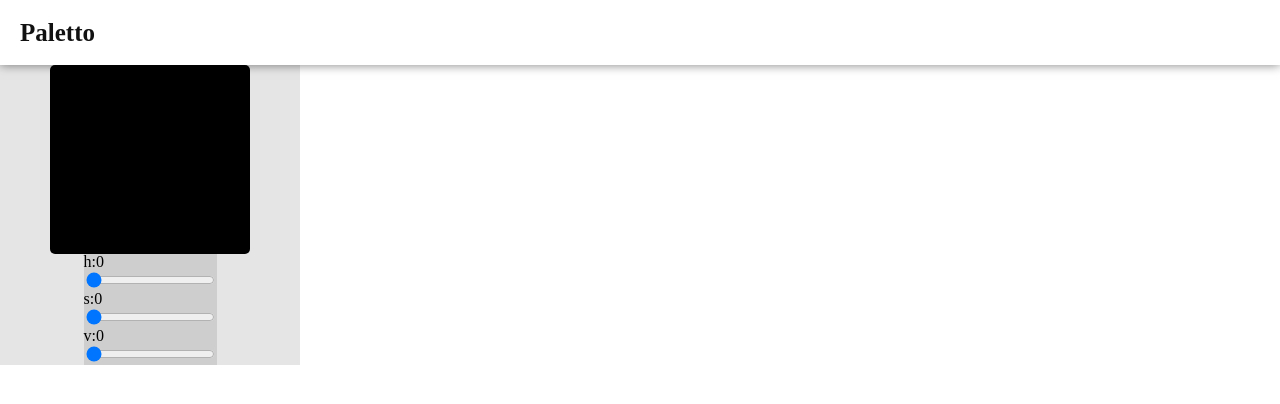
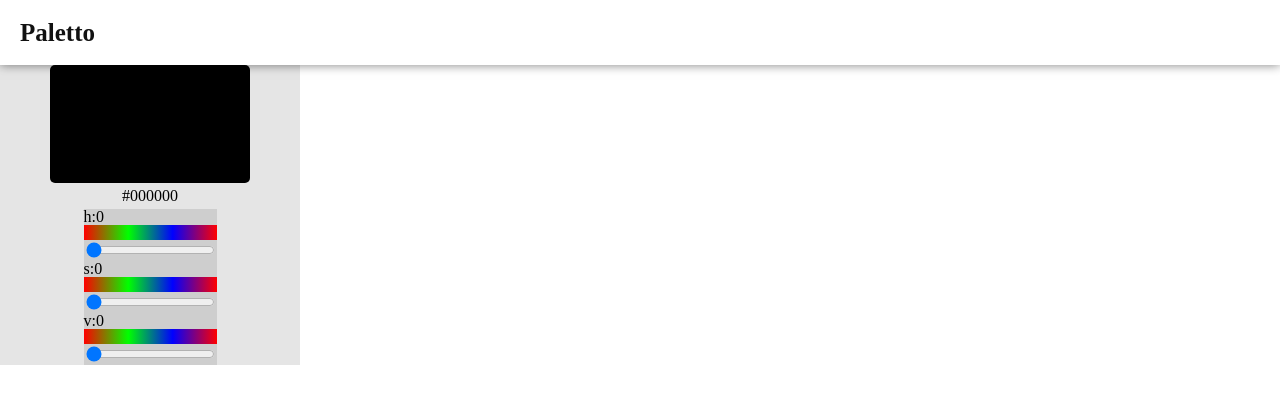
Before and after one commit to pengooseDev/paletto, a React (Create React App) app: page / in a window 1280 px wide. Shown: the top 404 px of the page. Built offline with nearby package versions, Linux system fonts and the light colour scheme.

Commit message:
feat: add HueDisplay

```diff
--- a/src/Components/ColorPicker.tsx
+++ b/src/Components/ColorPicker.tsx
@@ -41,6 +41,17 @@ const ColorHandler = styled.div`
     background: rgba(0, 0, 0, 0.1);
 `;
 
+/* ColorName */
+const ColorName = styled.div`
+    padding: 5px;
+`;
+
+const HueDisplay = styled.div`
+    background: linear-gradient(90deg, #ff0000, #00ff00, #0000ff, #ff0000);
+    height: 15px;
+    width: 100%;
+`;
+
 const ColorPicker = () => {
     const [color, setColor] = useRecoilState(HSVAtom);
 
@@ -64,12 +75,14 @@ const ColorPicker = () => {
             <ColorDisplay
                 pickedColor={tinyRGB ? tinyRGB : { r: 0, g: 0, b: 0, a: 0 }}
             ></ColorDisplay>
+            <ColorName>#{tinyColor(color).toHex().toUpperCase()}</ColorName>
             <ColorHandler>
                 {Object.entries(color).map(([k, v], i) => (
                     <div key={k}>
                         <div>
                             {k}:{v}
                         </div>
+                        <HueDisplay />
                         <input
                             onChange={(e) => {
                                 valueHandler(e, k);
```
